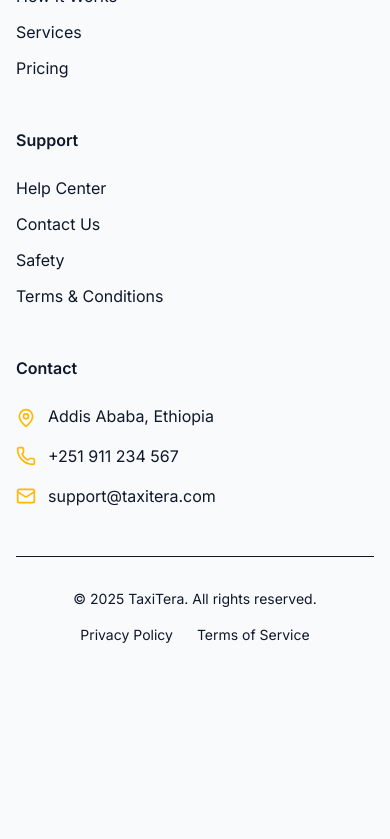
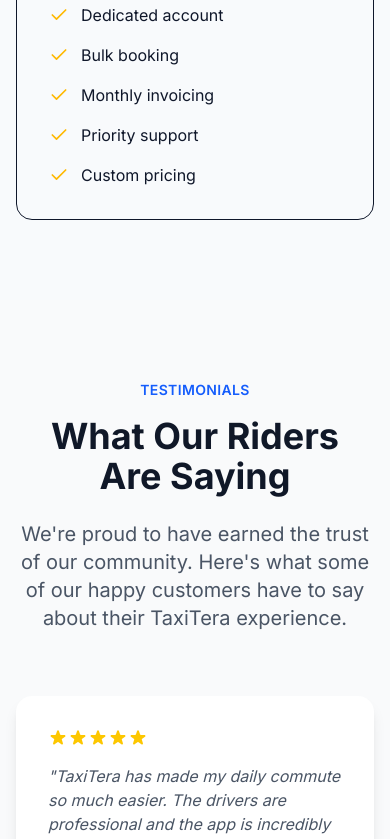
Before and after one commit to EphrataTech/TaxiTera, a Next.js app in the folder client/: page / in a window 390 px wide. Shown: the part 5868-6707 px from the top of the page. Before the commit the page ends 6577 px from the top, so only its background shows below. Built offline with nearby package versions, Linux system fonts and the light colour scheme.

Commit message:
feat: add mobile hamburger menu and two-tone logo branding

```diff
--- a/client/app/page.tsx
+++ b/client/app/page.tsx
@@ -5,7 +5,8 @@
 import ServicesSection from "@/components/ServicesSection";
 import AboutSection from "@/components/AboutSection";
 import HowItWorksSection from "@/components/HowItWorksSection";
-
+import TestimonialsSection from "@/components/TestimonialsSection";
+import Pricing from "@/components/Pricing";
 import FAQSection from "@/components/FAQSection";
 import BookingForm from "@/components/BookingForm";
 import Footer from "@/components/Footer";
@@ -24,7 +25,8 @@
       <AboutSection />
       <HowItWorksSection />
       <ServicesSection />
-
+      <Pricing />
+      <TestimonialsSection />
       <FAQSection />
 
       {/* Booking Section - only show for authenticated users */}
```
